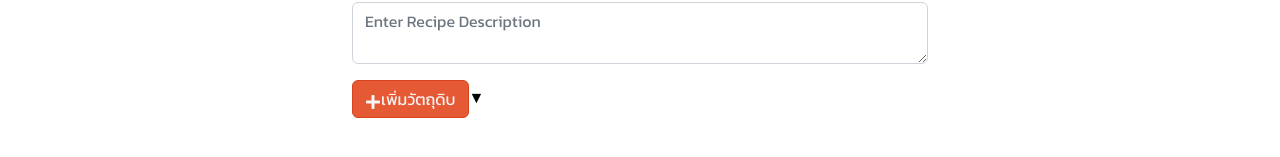
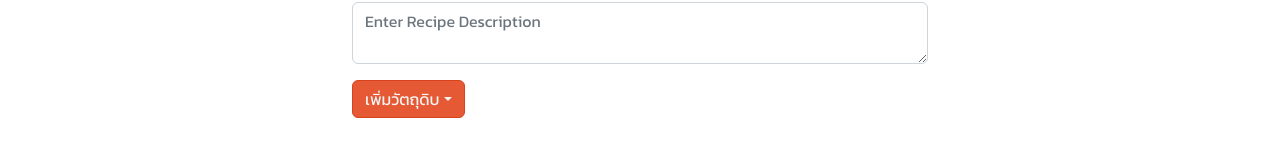
Before and after one commit to Koongpao/CookClickPublic, a React (Create React App) app in the folder frontend/: page /add in a window 1280 px wide. Shown: the part 155-312 px from the top of the page. Built offline with nearby package versions, Linux system fonts and the light colour scheme.

Commit message:
fixed dropdown

```diff
--- a/frontend/package.json
+++ b/frontend/package.json
@@ -6,6 +6,7 @@
     "@testing-library/jest-dom": "^5.16.4",
     "@testing-library/react": "^13.3.0",
     "@testing-library/user-event": "^13.5.0",
+    "axios": "^0.27.2",
     "bootstrap": "^5.2.0",
     "react": "^18.2.0",
     "react-bootstrap": "^2.4.0",
--- a/frontend/src/App.css
+++ b/frontend/src/App.css
@@ -79,22 +79,17 @@
 }
 
 .normal-search-btn {
-background-color: #4A7C59!important;
-color: #FFFF!important;
-border-color: #4A7C59!important;
+  background-color: #4a7c59 !important;
+  color: #ffff !important;
+  border-color: #4a7c59 !important;
 }
 
 .larger-form {
-height: 4rem!important;
-resize: none!important;
+  height: 4rem !important;
+  resize: none !important;
 }
 
-.dropdown-atag{
-  text-decoration: none;
-  color: black;
-}
-
-.ref-page-form-box{
+.ref-page-form-box {
   max-width: 60%;
   margin-top: 5% !important;
   justify-content: center;
@@ -102,35 +97,35 @@ resize: none!important;
   margin: auto;
 }
 
-.ref-page-ingredient-tab{
+.ref-page-ingredient-tab {
   color: black !important;
   font-size: 18px;
 }
-.ref-ing-item{
+.ref-ing-item {
   display: flex;
 }
 
-.ref-ing-card-ing-name{
+.ref-ing-card-ing-name {
   width: 60%;
 }
 
-.ref-ing-card-ing-amount{
+.ref-ing-card-ing-amount {
   width: 20%;
 }
 
-.tab-content{
+.tab-content {
   padding: 5%;
   font-size: 3vw;
 }
 
-.add-ing-item{
+.add-ing-item {
   display: flex;
 }
 
-.add-ing-name{
+.add-ing-name {
   width: 60%;
 }
 
-.add-ing-amount{
+.add-ing-amount {
   width: 20%;
 }
--- a/frontend/src/pages/Add.js
+++ b/frontend/src/pages/Add.js
@@ -1,23 +1,12 @@
 import React, { useEffect, useState } from "react"
 import Form from "react-bootstrap/Form"
 import Dropdown from "react-bootstrap/Dropdown"
+import DropdownButton from "react-bootstrap/DropdownButton"
 import Button from "react-bootstrap/Button"
-import { FaPlus, FaBan } from "react-icons/fa"
+import { FaBan } from "react-icons/fa"
 import Card from "react-bootstrap/Card"
+import ButtonGroup from 'react-bootstrap/ButtonGroup'
 
-const CustomToggle = React.forwardRef(({ children, onClick }, ref) => (
-  <span
-    ref={ref}
-    onClick={(e) => {
-      e.preventDefault()
-      onClick(e)
-    }}
-    className="dropdown-atag"
-  >
-    {children}
-    &#x25bc;
-  </span>
-))
 
 const CustomMenu = React.forwardRef(
   ({ children, style, className, "aria-labelledby": labeledBy }, ref) => {
@@ -113,15 +102,8 @@ function Add() {
               as="textarea"
             />
           </Form.Group>
-          <Dropdown>
-            <Dropdown.Toggle as={CustomToggle} id="dropdown-custom-components">
-              <Button>
-                <FaPlus />
-                เพิ่มวัตถุดิบ
-              </Button>
-            </Dropdown.Toggle>
-
-            <Dropdown.Menu as={CustomMenu}>
+          <DropdownButton as={ButtonGroup} id="dropdown-variant-primary" title="เพิ่มวัตถุดิบ">
+            <Dropdown.Item as={CustomMenu} />
             {alling.map((ing, index) => (
               <Dropdown.Item
                 key={index}
@@ -131,8 +113,7 @@ function Add() {
                 {ing.ingname}
               </Dropdown.Item>
             ))}
-            </Dropdown.Menu>
-          </Dropdown>
+          </DropdownButton>
           <div>
             {uniqueIng.map((ing) => (
               <div className="add-ing-item">
```
Also changed, not shown: 1 other file (tests, documents, lock files or other folders). Lines whose indentation alone changed are shown as unchanged.
